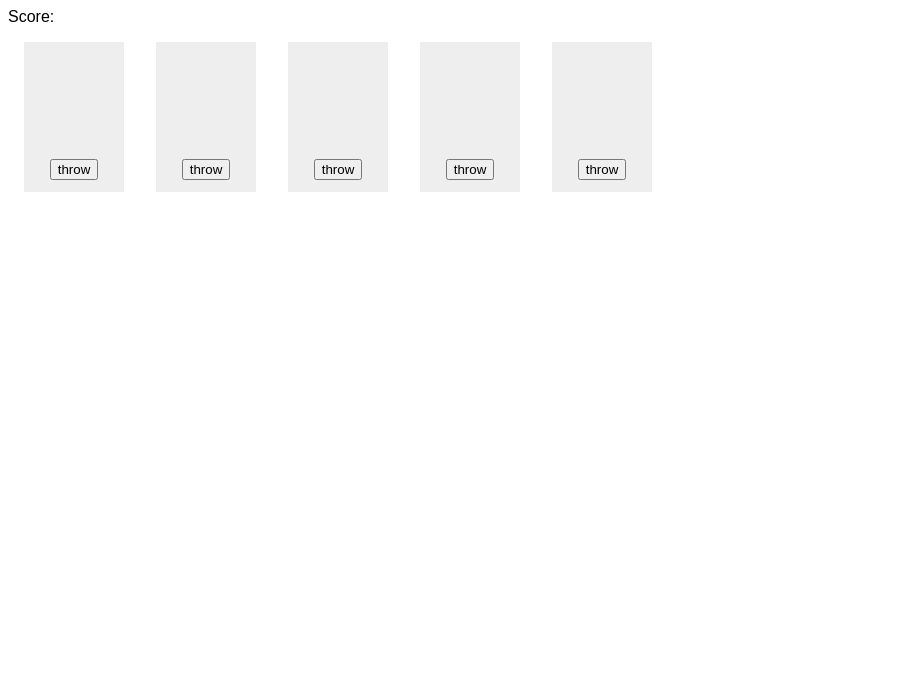
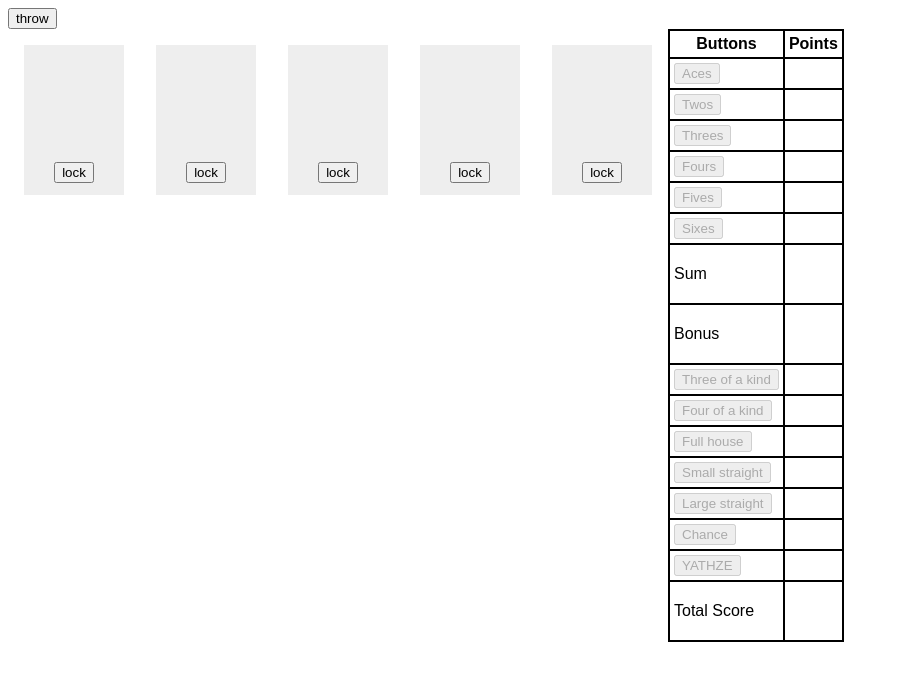
Before and after one commit to JensDeCorte/yahtzee, a plain HTML site: page yahtzee/index.html in a window 1280 px wide. Shown: the whole page, without its empty margins (0-899 px from the left). Drawn offline with nearby package versions, Linux system fonts and the light colour scheme.

Commit message:
Add table, css changes, new script

```diff
--- a/yahtzee/css/style.css
+++ b/yahtzee/css/style.css
@@ -19,10 +19,30 @@ body {
     text-align:center;
 }
 
-.dice-functionality {
+.lockbutton {
     position: absolute;
-    bottom: 0;
+    /** bottom: 0; **/
     left: 0; right: 0;
     text-align: center;
     padding:12px;
 }
+
+.dice-functionality { left: 50px; top: 150px; }
+
+.lockbutton { bottom: 0; }
+
+
+.disabled{
+    background-color: red;
+}
+
+table {
+    border-collapse: collapse;
+}
+
+table, th, td {
+    border: solid black 2px;
+    height: 10px;
+    padding: 4px;
+    height: 15px;
+}
--- a/yahtzee/index.html
+++ b/yahtzee/index.html
@@ -4,64 +4,122 @@
         <meta charset="utf-8">
         <meta name="description" content="">
         <meta name="viewport" content="width=device-width, initial-scale=1">
-        <title>Yahtzee preface</title>
-
+        <title>Yahtzee</title>
         <link rel="stylesheet" href="css/style.css">
 
     </head>
-    <body>
+    <body class="cfx">
 
-        <section class="score">
-
-            Score: <span class="score-value"></span>
-
-        </section>
-
+        <div class="dice-functionality">
+        <button>throw</button>
+        </div>
 
         <div class="dice">
-
             <span class="dice-value"></span>
-
-            <div class="dice-functionality">
-                <button>throw</button>
+            <div class="lockbutton">
+                <button>lock</button>
             </div>
         </div>
 
         <div class="dice">
-
             <span class="dice-value"></span>
-
-            <div class="dice-functionality">
-                <button>throw</button>
+            <div class="lockbutton">
+                <button>lock</button>
             </div>
         </div>
 
         <div class="dice">
-
             <span class="dice-value"></span>
-
-            <div class="dice-functionality">
-                <button>throw</button>
+            <div class="lockbutton">
+                <button>lock</button>
             </div>
         </div>
 
         <div class="dice">
-
             <span class="dice-value"></span>
-
-            <div class="dice-functionality">
-                <button>throw</button>
+            <div class="lockbutton">
+                <button>lock</button>
             </div>
         </div>
 
         <div class="dice">
-
             <span class="dice-value"></span>
-
-            <div class="dice-functionality">
-                <button>throw</button>
+            <div class="lockbutton">
+                <button>lock</button>
             </div>
         </div>
+
+        <table class="scoreboard">
+            <tr>
+                <th>Buttons</th>
+                <th>Points</th>
+            </tr>
+            <tr>
+                <td><button disabled>Aces</button></td>
+                <td></td>
+            </tr>
+            <tr>
+                <td><button disabled>Twos</button></td>
+                <td></td>
+            </tr>
+            <tr>
+                <td><button disabled>Threes</button></td>
+                <td></td>
+            </tr>
+            <tr>
+                <td><button disabled>Fours</button></td>
+                <td></td>
+            </tr>
+            <tr>
+                <td><button disabled>Fives</button></td>
+                <td></td>
+            </tr>
+            <tr>
+                <td><button disabled>Sixes</button></td>
+                <td></td>
+            </tr>
+            <tr>
+                <td><p>Sum</p></td>
+                <td><span class="sum"></span></td>
+            </tr>
+             <tr>
+                <td><p>Bonus</p></td>
+                <td><span class="bonus"></span></td>
+            </tr>
+            <tr>
+                <td><button disabled>Three of a kind</button></td>
+                <td></td>
+            </tr>
+            <tr>
+                <td><button disabled>Four of a kind</button></td>
+                <td></td>
+            </tr>
+            <tr>
+                <td><button disabled>Full house</button></td>
+                <td></td>
+            </tr>
+            <tr>
+                <td><button disabled>Small straight</button></td>
+                <td></td>
+            </tr>
+            <tr>
+                <td><button disabled>Large straight</button></td>
+                <td></td>
+            </tr>
+            <tr>
+                <td><button disabled>Chance</button></td>
+                <td></td>
+            </tr>
+            <tr>
+                <td><button disabled>YATHZE</button></td>
+                <td></td>
+            </tr>
+            <tr>
+                <td><p>Total Score</p></td>
+                <td><span class="total"></span></td>
+            </tr>
+
+        </table>
 
         <script src="https://ajax.googleapis.com/ajax/libs/jquery/1.11.3/jquery.min.js"></script>
         <script src ="js/observablemodular.js"></script>
--- a/yahtzee/js/observablemodular.js
+++ b/yahtzee/js/observablemodular.js
@@ -1,9 +1,6 @@
-// https://www.joezimjs.com/javascript/javascript-design-patterns-observer/
-
 function Observable() {
 
-	// Create reference to this by renaming this, so you can still use this inside functions
-	var _self = this;
+	var _self = this;	// Create reference to this by renaming this, so you can still use this inside functions
 
 	// members that will collect necessary data
 	_self.data;
@@ -11,6 +8,22 @@ function Observable() {
 
     // Public methods
 	_self.methods = {
+
+		// Used to set and retrieve current value
+	    publish: function( data ) {
+
+	    	if (typeof data !== 'undefined') {
+
+		    	_self.data = data;
+		        // Iterate over the subscribers array and call each of
+		        // the callback functions.
+		        for (var subscriberKey = 0; subscriberKey < _self.subscribers.length; ++subscriberKey) {
+		            _self.subscribers[ subscriberKey ](data);
+		        }
+	    	} else {
+	    		return _self.data
+	    	}
+	    },
 
 		// Triggered when data is set (using publish method)
 	    subscribe: function(callback) {
@@ -35,27 +48,14 @@ function Observable() {
 	                return;
 	            }
 	        }
-	    },
+	    }
 
-	    // Used to set and retrieve current value
-	    publish: function( data ) {
-
-	    	if (typeof data !== 'undefined') {
-
-		    	_self.data = data;
-		        // Iterate over the subscribers array and call each of
-		        // the callback functions.
-		        for (var subscriberKey = 0; subscriberKey < _self.subscribers.length; ++subscriberKey) {
-		            _self.subscribers[ subscriberKey ](data);
-		        }
-	    	} else {
-	    		return _self.data
-	    	}
-	    }
 	}
 
 	return _self.methods
 };
+
+
 
 // Create an object that will contain all the data for the yahtzee project
 var yahtzeeModel = {
@@ -63,14 +63,14 @@ var yahtzeeModel = {
 	'dices'	:	[]
 }
 
+
 // Score functionality
 // Score subscriptions, get executed when score changes
 yahtzeeModel.score.subscribe(function updateScore() {
-
 	// Add newly published score to HTML
     $('.score-value').html( yahtzeeModel.score.publish() );
+})
 
-})
 
 // Function that calculates entire score
 // Executed when dice value changes
@@ -79,19 +79,30 @@ function evaluateScore( ) {
 	// Set total score to 0
 	var score = 0;
 
+	var scoreArray = [];
+
 	// Loop over all dices in the yahtzeeModel
 	yahtzeeModel.dices.forEach( function( value ) {
 
 		// When a new dice is created, it hasn't got a value yet
 		// Check if the dice has a value, if so add value to the score
-		if ( typeof value.publish() !== 'undefined' ) {
+
+	//	for(var i=0; i<dices.length; i++)
+	//	{
+			if ( typeof value.publish() !== 'undefined' )
+			{
 			score += value.publish();
 			}
+
+	//		scoreArray.push(value);  //zet de score van elke dobbelsteen in een array
+	//	}
+
 	})
 
 	// Publish the score
 	yahtzeeModel.score.publish( score );
 }
+
 
 
 // Dice functionality
@@ -101,26 +112,43 @@ $('.dice').each( function(){
 	// Create new Dice observable
 	var newDice = createNewDice( $( this ) );
 
+	//var unlocked = true;
+
+	newDice.diceElement = $( this );
+
+	newDice.lockContainer = $( this ).find('.lockbutton');
+
+	newDice.lockContainer.find('button').on( 'click', function() {
+
+		newDice.diceElement.toggleClass('disabled');
+		newDice.diceIsUnlocked = !newDice.diceIsUnlocked;
+		console.log( newDice.publish() );
+	})
+
 	// Add dice to model
 	yahtzeeModel.dices.push( newDice );
 
-	// Get key of lastly added dice
-	var lastlyAddedDiceKey = yahtzeeModel.dices.length - 1
+});
 
-	// Retrieve lastly added key from model
-	var currentDice = yahtzeeModel.dices[ lastlyAddedDiceKey ];
 
 // Add event listener to button in dice
-	$( this ).find('button').on('click', function() {
+$(".dice-functionality").on('click', function() {
 
+	for(var i=0; i<yahtzeeModel.dices.length; i++)
+	{
+		if(yahtzeeModel.dices[i].diceIsUnlocked)
+		{
 			// Generate number between 1-6
 			var randomNumber = Math.floor( Math.random() * 6  ) + 1
 
 			// Update dice value
-		currentDice.publish( randomNumber );
+			//currentDice.publish( randomNumber );
+			yahtzeeModel.dices[i].publish(randomNumber);
+		}
+	}
 
 });
-})
+
 
 // Functionality used to make creation of die easier
 // @container jQuery object
@@ -129,11 +157,13 @@ function createNewDice( container ) {
 	// Create new observable
 	var dice = new Observable();
 
+	dice.diceIsUnlocked = true;
+
 	// Add subscription to observable
 	dice.subscribe(function( data ){
 		// Recalculate score when dice is cast
 		dice.subscribe( evaluateScore );
-		// Update dice HTM value
+		// Update dice HTML value
 		container.find( '.dice-value' ).html( data )
 	});
 
```
Lines whose indentation alone changed are shown as unchanged.
